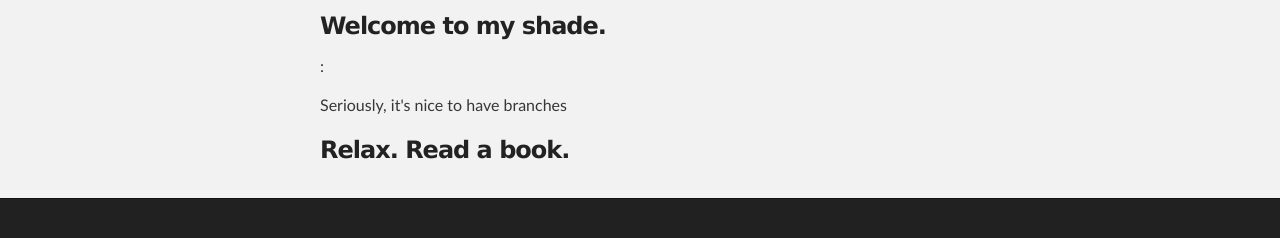
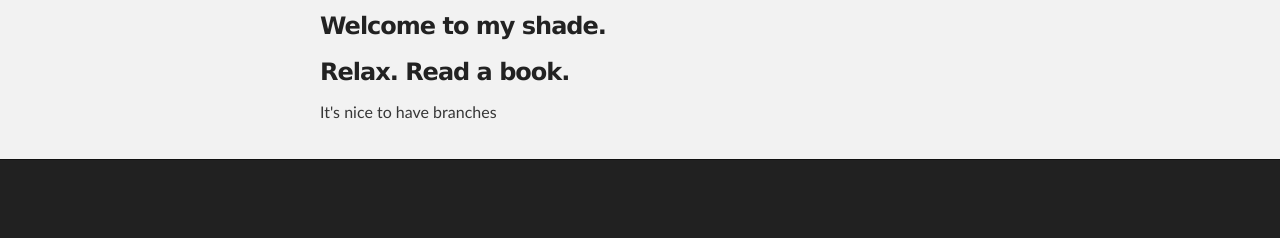
Before and after one commit to xn--wh8h/-, a plain HTML site: page index.html in a window 1280 px wide. Shown: the part 252-490 px from the top of the page. Drawn offline with Linux system fonts and the light colour scheme.

Commit message:
Update index.html

```diff
--- a/index.html
+++ b/index.html
@@ -33,16 +33,17 @@
       <section id="main_content" class="inner">
         <h3>Welcome to my shade.</h3>
 
-<p>:</p>
+<!--<p></p>-->
 
 <!--<pre><code>$ cd your_repo_root/repo_name
 $ git fetch origin
 $ git checkout gh-pages
 </code></pre> -->
 
-<p>Seriously, it's nice to have branches</p>
+
 
 <h3>Relax.  Read a book.</h3>
+<p>It's nice to have branches</p>
 <!--
 <p></p>
 
```
